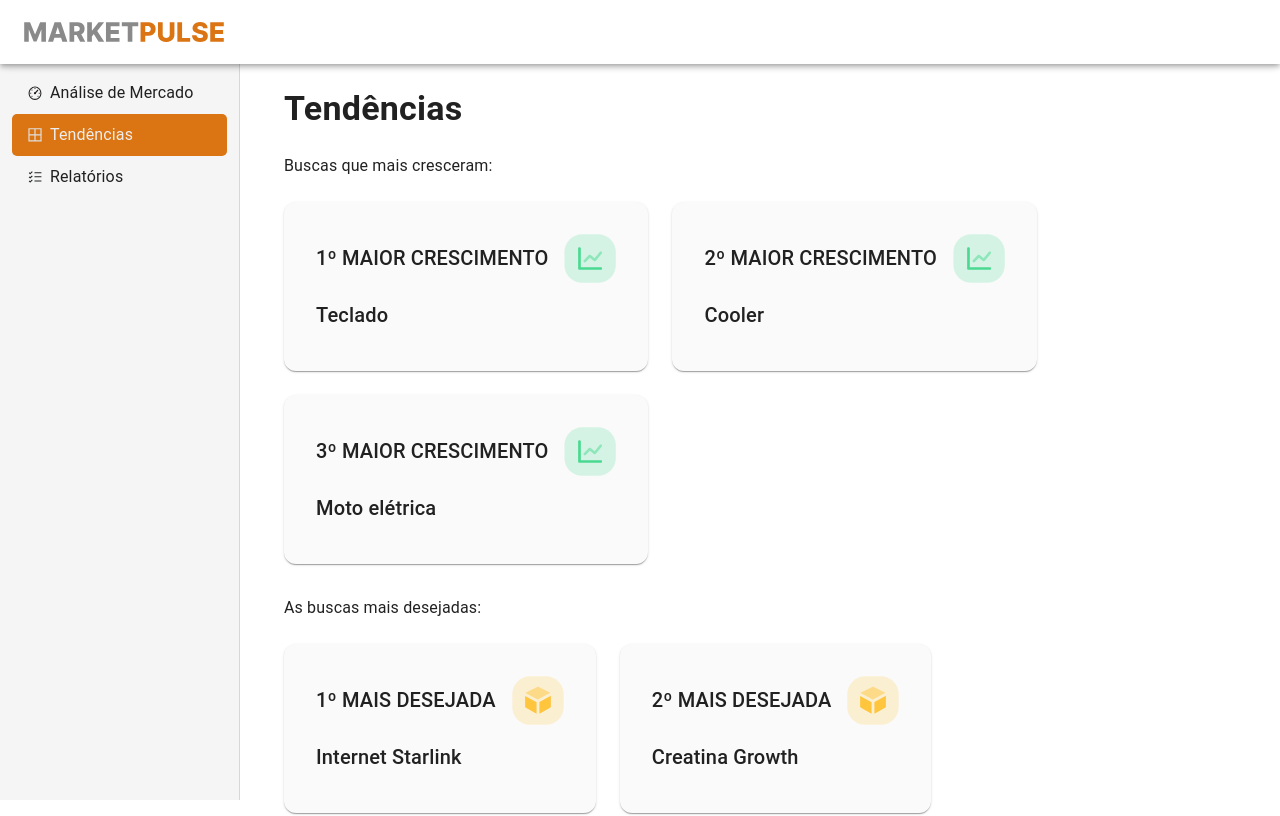
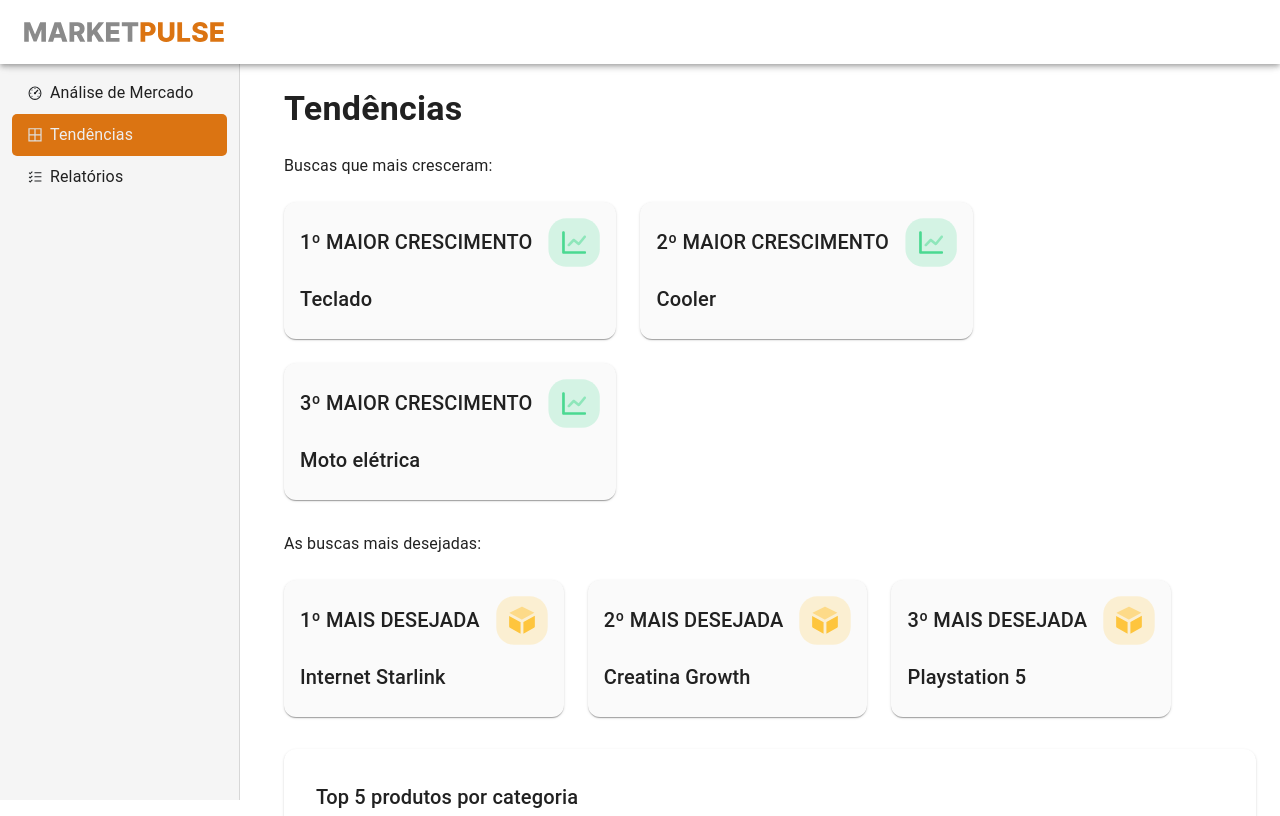
Before and after one commit to vitor-m-cardoso/market-pulse, a Next.js app: page /dashboard/product-trends in a window 1280 px wide. Shown: the top 816 px of the page. Built offline with nearby package versions, Linux system fonts and the light colour scheme.

Commit message:
fix: espaçamento de cards de tendências

```diff
--- a/src/app/dashboard/product-trends/page.tsx
+++ b/src/app/dashboard/product-trends/page.tsx
@@ -19,7 +19,7 @@ const chartBox = (
   const iconPath = `/images/icons/${iconName}.svg`;
 
   return (
-  <Card sx={{ p: 2, borderRadius: 3, background: '#fafafa' }}>
+  <Card sx={{ borderRadius: 3, background: '#fafafa' }}>
     <CardContent>
       <Box display="flex" justifyContent="space-between" alignItems="center">
         <Typography variant="h6" sx={{ marginRight: 2 }}>{title}</Typography>
```
